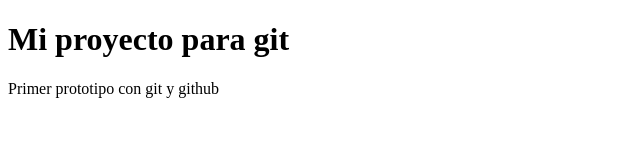
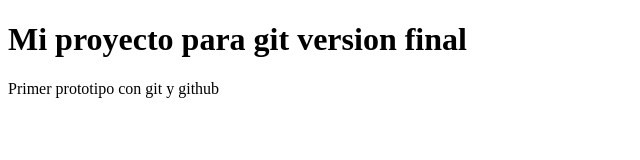
Before and after one commit to Maximilianobarro/tp-git-barro, a plain HTML site: page index.html in a window 1280 px wide. Shown: the whole page, without its empty margins (0-640 px from the left). Drawn offline with Linux system fonts and the light colour scheme.

Commit message:
Correjido titulo del h1

```diff
--- a/index.html
+++ b/index.html
@@ -7,7 +7,7 @@
     <title>Project Max</title>
 </head>
 <body>
-    <h1>Mi proyecto para git</h1>
+    <h1>Mi proyecto para git version final</h1>
     <p>Primer prototipo con git y github</p>
 </body>
 </html>
```
